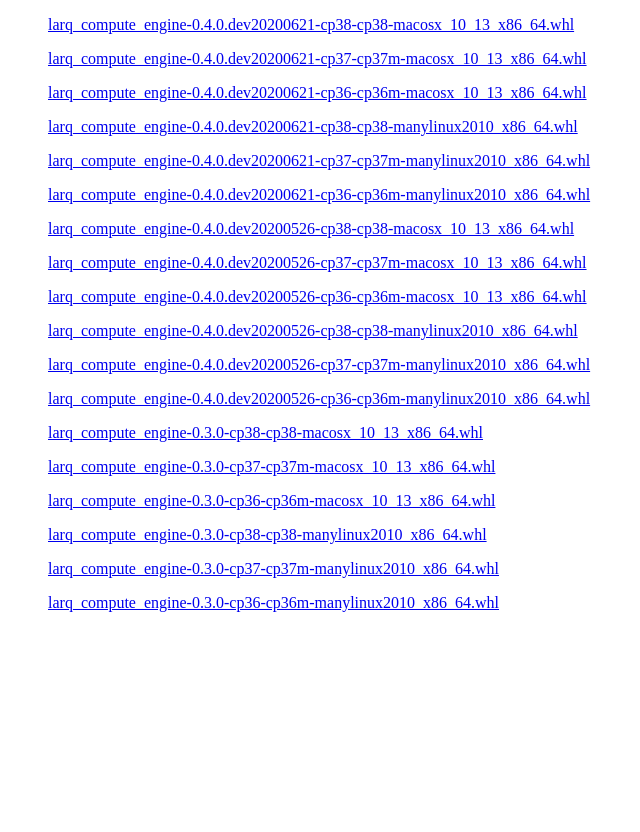
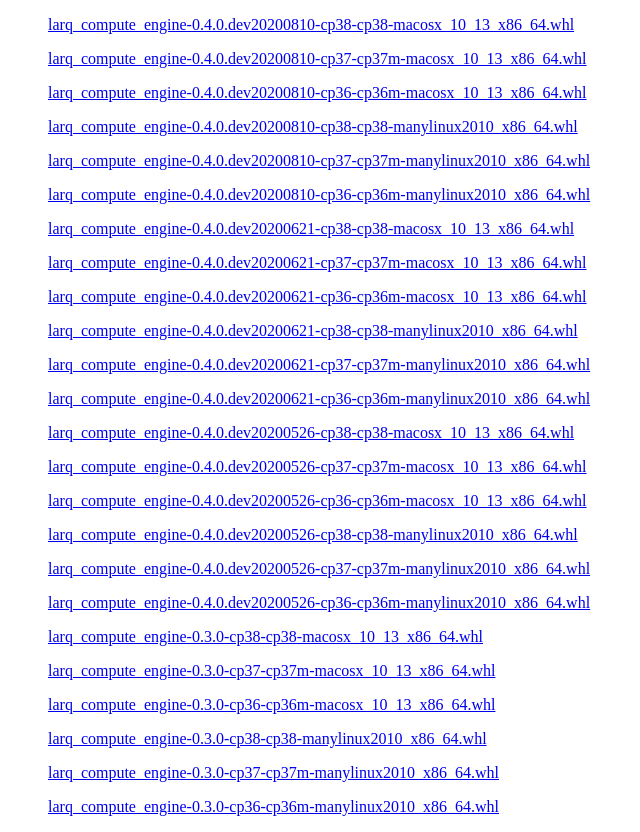
Before and after one commit to AdamHillier/lce-pypi-repo, a plain HTML site: page larq-compute-engine/index.html in a window 1280 px wide. Shown: the whole page, without its empty margins (0-640 px from the left). Before the commit the page ends 800 px from the top, so only its background shows below. Drawn offline with Linux system fonts and the light colour scheme.

Commit message:
v0.4.0.dev20200810

```diff
--- a/larq-compute-engine/index.html
+++ b/larq-compute-engine/index.html
@@ -2,6 +2,43 @@
 <html>
     <head></head>
     <body>
+        <!-- 0.4.0.dev20200810 -->
+        <ul>
+            <a
+                href="https://github.com/AdamHillier/lce-pypi-repo/releases/download/v0.4.0.dev20200810/larq_compute_engine-0.4.0.dev20200810-cp38-cp38-macosx_10_13_x86_64.whl"
+                >larq_compute_engine-0.4.0.dev20200810-cp38-cp38-macosx_10_13_x86_64.whl</a
+            >
+        </ul>
+        <ul>
+            <a
+                href="https://github.com/AdamHillier/lce-pypi-repo/releases/download/v0.4.0.dev20200810/larq_compute_engine-0.4.0.dev20200810-cp37-cp37m-macosx_10_13_x86_64.whl"
+                >larq_compute_engine-0.4.0.dev20200810-cp37-cp37m-macosx_10_13_x86_64.whl</a
+            >
+        </ul>
+        <ul>
+            <a
+                href="https://github.com/AdamHillier/lce-pypi-repo/releases/download/v0.4.0.dev20200810/larq_compute_engine-0.4.0.dev20200810-cp36-cp36m-macosx_10_13_x86_64.whl"
+                >larq_compute_engine-0.4.0.dev20200810-cp36-cp36m-macosx_10_13_x86_64.whl</a
+            >
+        </ul>
+        <ul>
+            <a
+                href="https://github.com/AdamHillier/lce-pypi-repo/releases/download/v0.4.0.dev20200810/larq_compute_engine-0.4.0.dev20200810-cp38-cp38-manylinux2010_x86_64.whl"
+                >larq_compute_engine-0.4.0.dev20200810-cp38-cp38-manylinux2010_x86_64.whl</a
+            >
+        </ul>
+        <ul>
+            <a
+                href="https://github.com/AdamHillier/lce-pypi-repo/releases/download/v0.4.0.dev20200810/larq_compute_engine-0.4.0.dev20200810-cp37-cp37m-manylinux2010_x86_64.whl"
+                >larq_compute_engine-0.4.0.dev20200810-cp37-cp37m-manylinux2010_x86_64.whl</a
+            >
+        </ul>
+        <ul>
+            <a
+                href="https://github.com/AdamHillier/lce-pypi-repo/releases/download/v0.4.0.dev20200810/larq_compute_engine-0.4.0.dev20200810-cp36-cp36m-manylinux2010_x86_64.whl"
+                >larq_compute_engine-0.4.0.dev20200810-cp36-cp36m-manylinux2010_x86_64.whl</a
+            >
+        </ul>
         <!-- 0.4.0.dev20200621 -->
         <ul>
             <a
```
